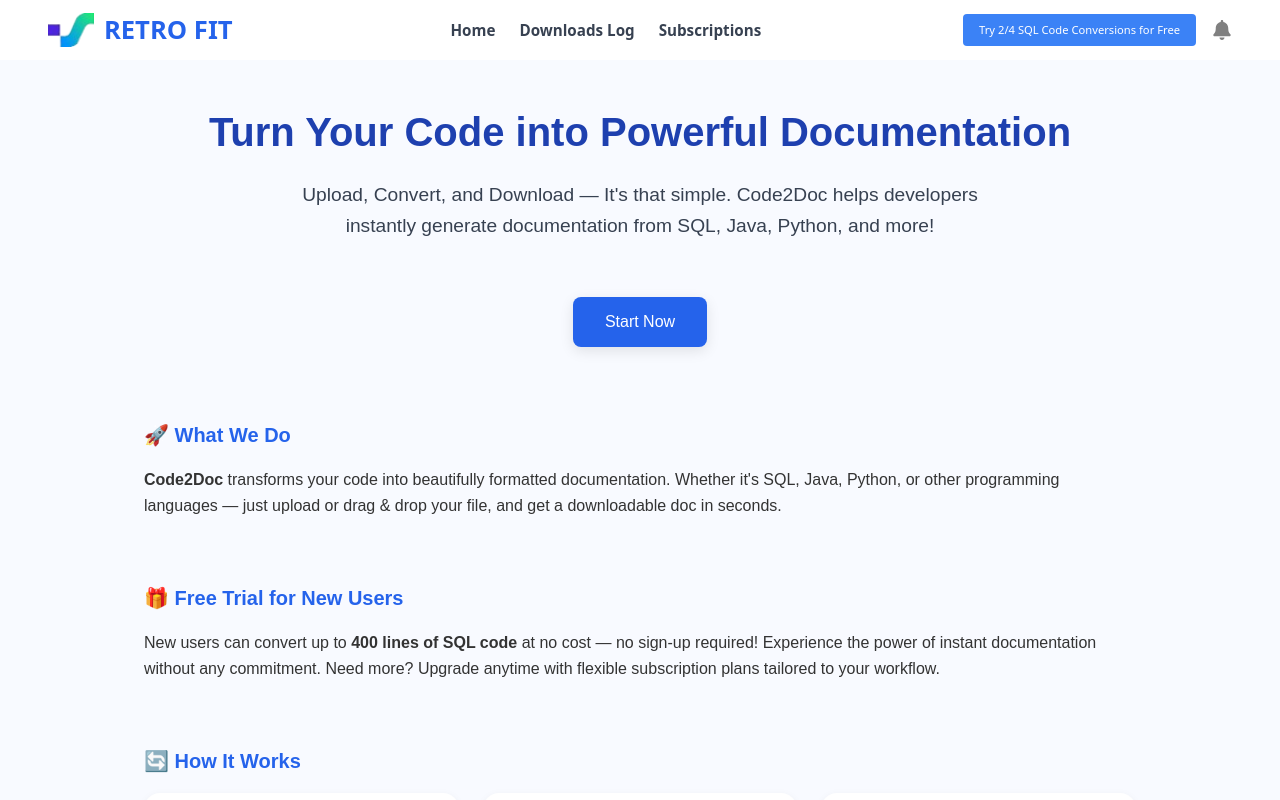
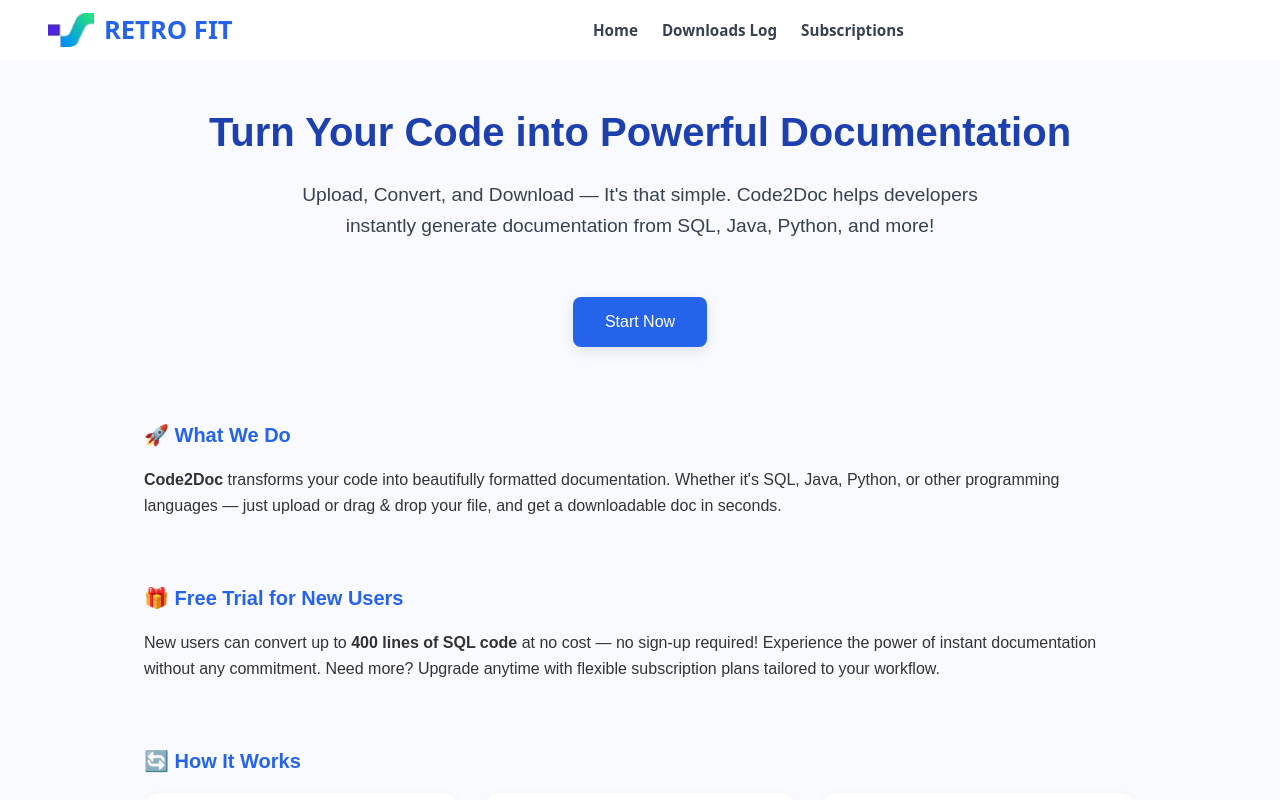
Before and after one commit to RakshitVita/B2C-Retro-Fit, a React (Vite) app: page /login in a window 1280 px wide. Shown: the top 800 px of the page. Built offline with nearby package versions, Linux system fonts and the light colour scheme.

Commit message:
commited

```diff
--- a/src/componets/Navbar/Navbar.jsx
+++ b/src/componets/Navbar/Navbar.jsx
@@ -1,4 +1,4 @@
-import React, { useEffect,useRef, useState } from "react";
+import React, { useEffect, useRef, useState } from "react";
 import { Link, useNavigate } from "react-router-dom";
 import { FaBell } from "react-icons/fa";
 import "./Navbar.css";
@@ -9,7 +9,7 @@ const Navbar = ({
   filenumber,
 }) => {
 
-  const { authUser,logout } = useAuthStore();
+  const { authUser, logout } = useAuthStore();
   const navigate = useNavigate();
 
   const [dropdownOpen, setDropdownOpen] = useState(false);
@@ -49,11 +49,13 @@ useEffect(() => {
 
       {/* Right Actions */}
       <div className="action-buttons">
+        {authUser &&
           <button className="btn">
             Try {filenumber}/4 SQL Code Conversions for Free
           </button>
-
+        }
         {/* Notifications */}
+        {authUser &&
           <div className="icon-dropdown">
             <FaBell size={20} className="icon" />
             <div className="dropdown-content">
@@ -67,6 +69,7 @@ useEffect(() => {
             </div>
           </div>
 
+        }
         {/* Profile Dropdown */}
         <div className="profile-dropdown" ref={dropdownRef}>
           {authUser && authUser.picture && (
```
Lines whose indentation alone changed are shown as unchanged.
